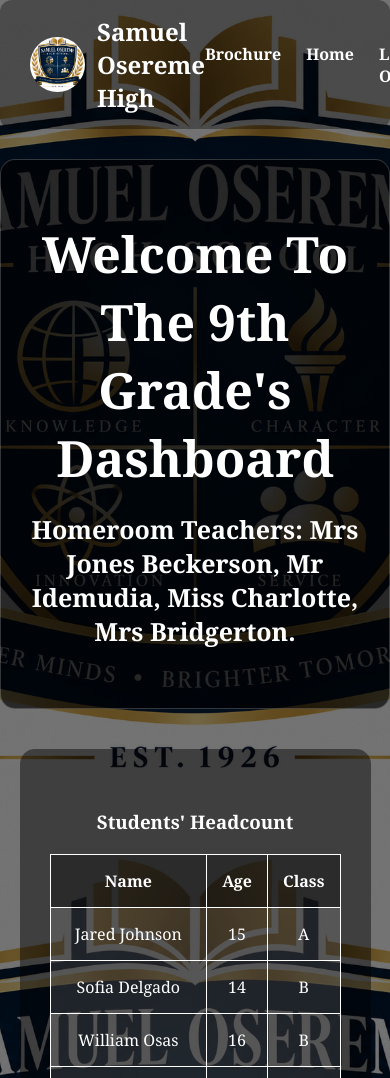
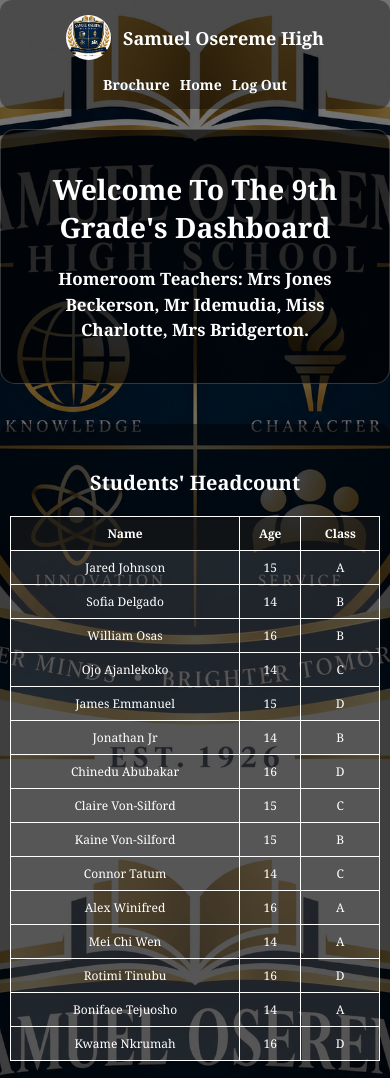
Before and after one commit to oseremesamuel2-wq/student-api, a plain HTML site: page index.html in a window 390 px wide. Shown: the top 1078 px of the page. Drawn offline with Linux system fonts and the light colour scheme.

Commit message:
Make student dashboard responsive and use Github Pages data

```diff
--- a/script.js
+++ b/script.js
@@ -32,13 +32,14 @@ async function fetchSelectedGrade() {
 
     try {
         const selectedGrade = gradeSelect.value;
-        const response = await fetch(`http://localhost:3000/students?grade=${encodeURIComponent(selectedGrade)}`);
+        const response = await fetch("school-api/db.json");
 
         if (!response.ok) {
             throw new Error(`Request failed: ${response.status}`);
         }
 
-        const students = await response.json();
+        const data = await response.json();
+        const students = data.students.filter(student => student.grade === selectedGrade);
         displayStudents(students);
     } catch (err) {
         output.textContent = "";
--- a/style.css
+++ b/style.css
@@ -191,3 +191,111 @@ footer {
     background: rgba(0, 0, 0, 0.35);
     border-radius: 10px;
 }
+
+
+@media (max-width: 768px) {
+
+    nav {
+        flex-direction: column;
+        gap: 15px;
+        padding: 15px;
+    }
+
+    .logo {
+        font-size: 20px;
+    }
+
+    .nav-links {
+        gap: 15px;
+        flex-wrap: wrap;
+        justify-content: center;
+    }
+
+    .boat {
+        padding: 40px 20px;
+        margin: 20px 0;
+    }
+
+    .boat h1 {
+        font-size: 35px;
+    }
+
+    .boat h2 {
+        font-size: 20px;
+        line-height: 1.5;
+    }
+
+    .shine {
+        width: 95%;
+        padding: 20px 15px;
+    }
+
+    table {
+        font-size: 14px;
+    }
+
+    th,
+    td {
+        padding: 10px 6px;
+    }
+
+    .grade-checker {
+        width: 100%;
+        max-width: 300px;
+    }
+
+}
+
+@media (max-width: 480px) {
+
+    .logo {
+        font-size: 18px;
+    }
+
+    .logo img {
+        width: 45px;
+        height: 45px;
+    }
+
+    .nav-links {
+        gap: 10px;
+        font-size: 14px;
+    }
+
+    .boat h1 {
+        font-size: 28px;
+    }
+
+    .boat h2 {
+        font-size: 17px;
+    }
+
+    .shine {
+        width: 100%;
+        padding: 15px 10px;
+        border-radius: 10px;
+    }
+
+    .shine h3 {
+        font-size: 20px;
+    }
+
+    table {
+        font-size: 12px;
+    }
+
+    th,
+    td {
+        padding: 8px 4px;
+    }
+
+    #loadBtn {
+        width: 100%;
+        max-width: 280px;
+    }
+
+    #output {
+        padding: 15px 10px;
+    }
+
+}
```
